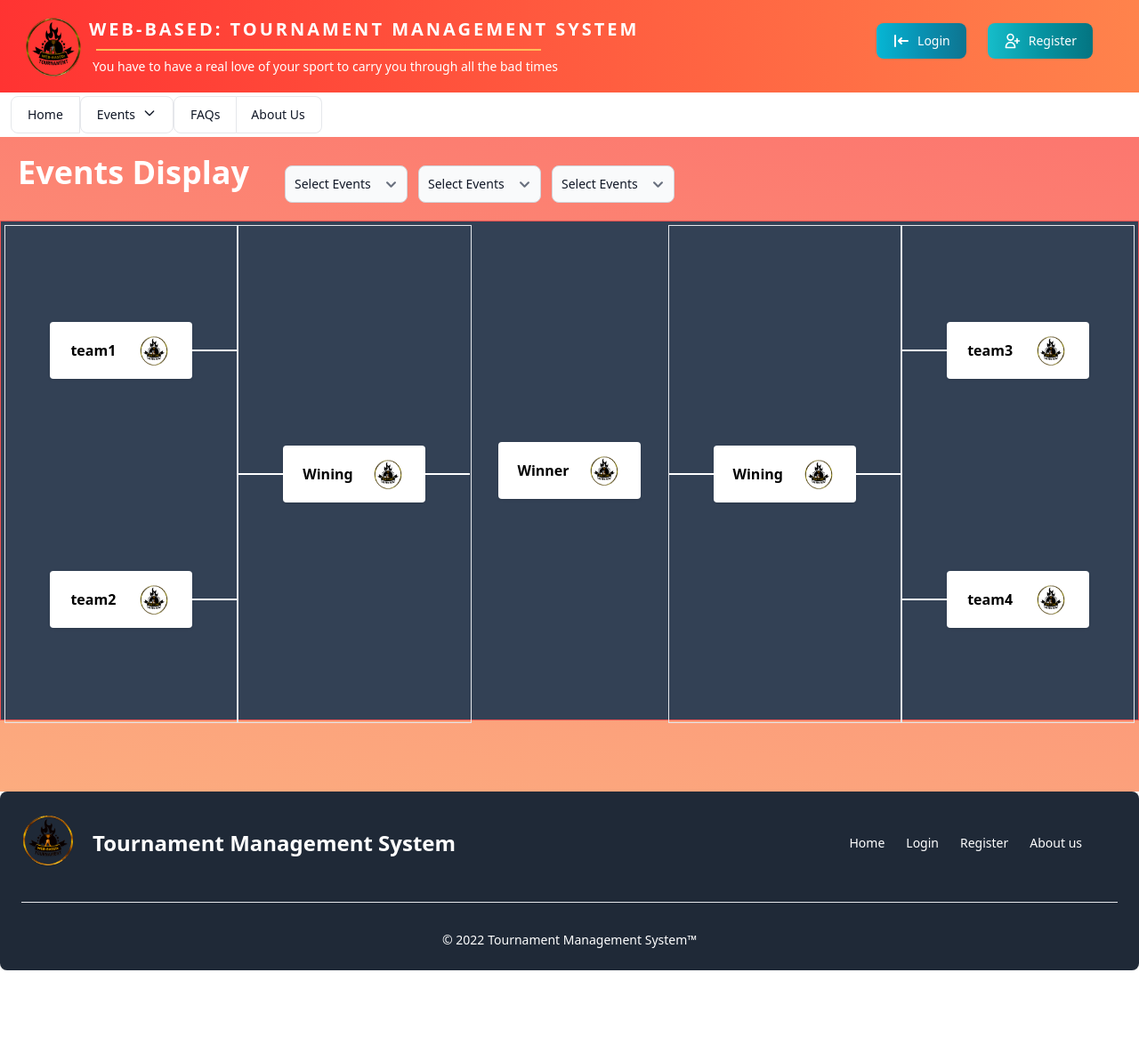
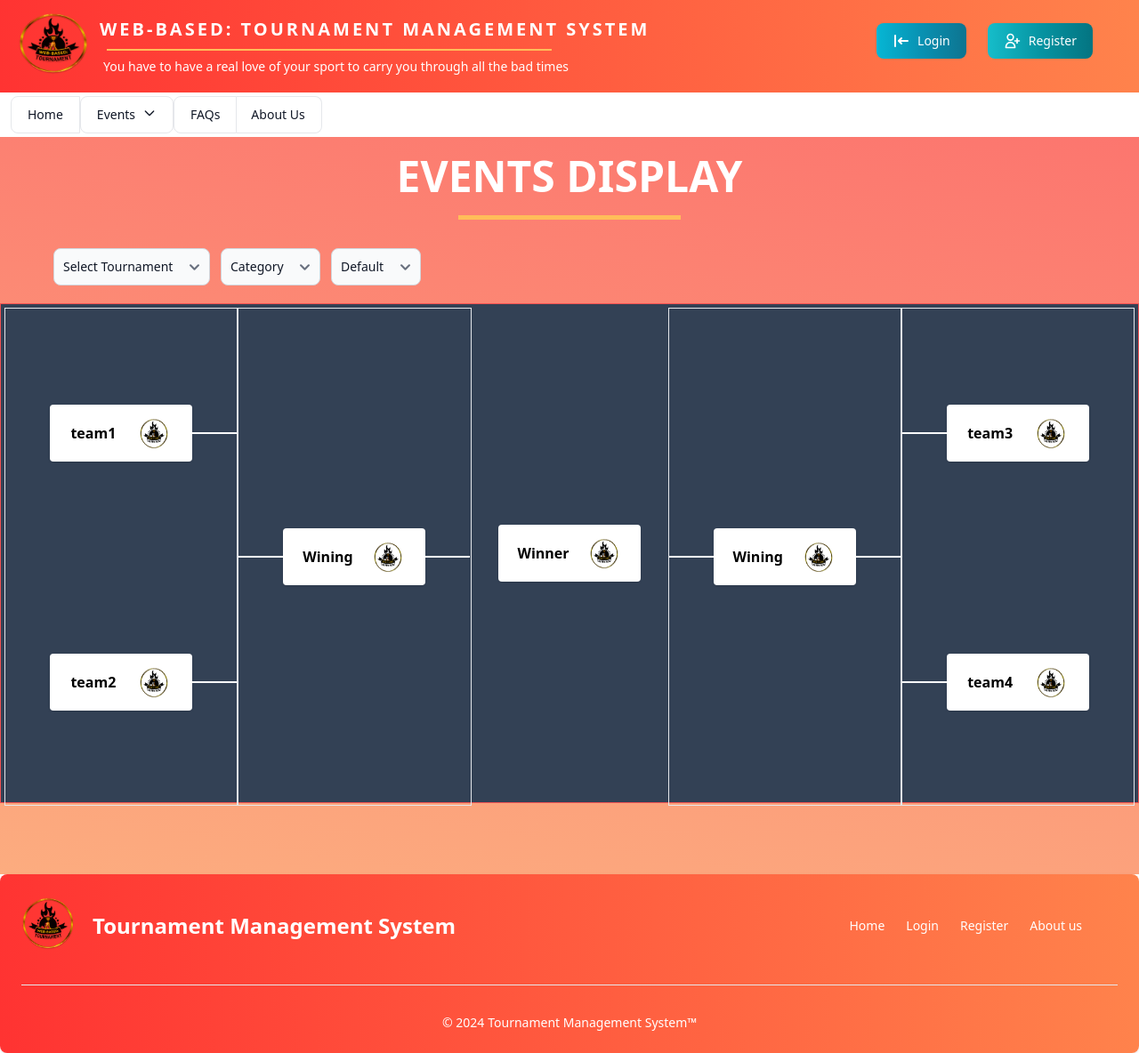
Before and after one commit to Sowishi/Tournament-Management-System, a React (Vite) app: page /events in a window 1280 px wide. Shown: the top 1184 px of the page at 89% size. Before the commit the page ends 1091 px from the top, so only its background shows below. Built offline with nearby package versions, Linux system fonts and the light colour scheme; the HTML template or start-up script is replaced by a standard one.

Commit message:
Fix ui design

```diff
--- a/src/components/footer.jsx
+++ b/src/components/footer.jsx
@@ -3,7 +3,13 @@ import logo from "../assets/logo2.png";
 
 export function TmsFooter() {
   return (
-    <Footer bgDark container>
+    <Footer
+      style={{
+        background:
+          "linear-gradient(87deg, rgba(255,51,50,1) 0%, rgba(255,131,76,1) 100%)",
+      }}
+      container
+    >
       <div className="w-full text-center">
         <div className="w-full justify-between sm:flex sm:items-center sm:justify-between">
           <div className="wrapper flex items-center justify-start">
@@ -33,7 +39,7 @@ export function TmsFooter() {
           className="text-white"
           href="#"
           by="Tournament Management System™"
-          year={2022}
+          year={2024}
         />
       </div>
     </Footer>
--- a/src/components/header.jsx
+++ b/src/components/header.jsx
@@ -1,11 +1,12 @@
 import { Button, Dropdown } from "flowbite-react";
-import logo from "../assets/logo.png";
+import logo from "../assets/logo2.png";
 import Navigation from "./navigation";
 import { Link } from "react-router-dom";
 import { useStore } from "../zustand/store";
 import { eventsName } from "../constant";
 import { HiLogin } from "react-icons/hi";
 import { HiOutlineUserAdd } from "react-icons/hi";
+import { motion } from "framer-motion";
 
 const Header = () => {
   const { currentEvent } = useStore();
@@ -20,9 +21,13 @@ const Header = () => {
         }}
       >
         <div className="brand flex items-center justify-between p-3 mx-2">
-          <div className="wrapper flex items-center justify-start">
+          <motion.div
+            initial={{ scale: 0 }}
+            animate={{ scale: 1 }}
+            className="wrapper flex items-center justify-start"
+          >
             <img src={logo} alt="" style={{ width: "5rem", height: "5rem" }} />
-            <div className="title">
+            <div className="title ml-3">
               <h1
                 className="text-xl text-white font-bold "
                 style={{ letterSpacing: "3px" }}
@@ -44,10 +49,13 @@ const Header = () => {
                 </>
               )}
             </div>
-          </div>
+          </motion.div>
 
-          {!currentEvent && (
-            <div className="auth-links w-100 flex justify-end items-center mx-5">
+          <motion.div
+            initial={{ scale: 0 }}
+            animate={{ scale: 1 }}
+            className="auth-links w-100 flex justify-end items-center mx-5"
+          >
             <div className="flex mb-3">
               <Link to={"/login"}>
                 <Button gradientMonochrome="info" className="mx-3">
@@ -62,8 +70,7 @@ const Header = () => {
                 </Button>
               </Link>
             </div>
-            </div>
-          )}
+          </motion.div>
         </div>
       </div>
 
--- a/src/components/singleElimination.jsx
+++ b/src/components/singleElimination.jsx
@@ -3,11 +3,8 @@ import logo from "../assets/logo.png";
 const SingleElimination = ({ teams }) => {
   const teamsHalf = teams.length / 2;
 
-  console.log(teamsHalf);
-
   const bracketA = teams.slice(0, teamsHalf);
   const bracketB = teams.slice(teamsHalf, teams.length + 1);
-  console.log(bracketA, bracketB);
 
   return (
     <div className="container border border-red-500 mx-auto bg-slate-700 min-h-[35rem]">
--- /dev/null
+++ b/src/components/title.jsx
@@ -0,0 +1,21 @@
+import { motion } from "framer-motion";
+
+const Title = ({ title }) => {
+  return (
+    <motion.div
+      initial={{ y: -600 }}
+      animate={{ y: 0 }}
+      className="wrapper flex jsutify-center items-center  flex-col mb-5"
+    >
+      <h1 className="font-bold uppercase text-white text-5xl m-5 text-center">
+        {title}
+      </h1>
+      <div
+        style={{ background: "#FFBD59" }}
+        className="line h-[5px] w-[250px]"
+      ></div>
+    </motion.div>
+  );
+};
+
+export default Title;
--- a/src/pages/calendar.jsx
+++ b/src/pages/calendar.jsx
@@ -3,6 +3,7 @@ import { Calendar, momentLocalizer } from "react-big-calendar";
 import moment from "moment";
 const localizer = momentLocalizer(moment);
 import "react-big-calendar/lib/css/react-big-calendar.css";
+import Title from "../components/title";
 
 const TMSCalendar = () => {
   const events = [
@@ -26,9 +27,7 @@ const TMSCalendar = () => {
         <div className="flex">
           <div className="basis-8/12"></div>
         </div>
-        <h1 className="font-bold text-4xl text-white my-5 mb-10 text-center uppercase">
-          Events Calendar
-        </h1>
+        <Title title={"calendar"} />
         <Calendar
           className="mx-5 bg-white rounded p-6"
           localizer={localizer}
--- a/src/pages/events.jsx
+++ b/src/pages/events.jsx
@@ -1,4 +1,5 @@
 import SingleElimination from "../components/singleElimination";
+import Title from "../components/title";
 import TmsSelect from "../components/tmsSelect";
 import DefaultLayout from "../layout/defaultLayout";
 
@@ -7,16 +8,15 @@ const Events = () => {
 
   return (
     <DefaultLayout>
+      <Title title={"Events Display"} />
+
       <div className="header flex m-5">
-        <h1 className="text-white justify-center items-center  font-bold text-4xl">
-          Events Display
-        </h1>
         <div className="wrapper ml-10 flex">
-          <TmsSelect data={["Select Events", "Bicol Meet"]} />
+          <TmsSelect data={["Select Tournament", "Bicol Meet"]} />
           <div className="mx-3">
-            <TmsSelect data={["Select Events"]} />
+            <TmsSelect data={["Category"]} />
           </div>
-          <TmsSelect data={["Select Events"]} />
+          <TmsSelect data={["Default"]} />
         </div>
       </div>
       <SingleElimination teams={teams} />
--- a/src/pages/landing.jsx
+++ b/src/pages/landing.jsx
@@ -3,6 +3,19 @@ import { TMSCarousel } from "../components/carousel";
 import Header from "../components/header";
 import LoadingScreen from "../components/loadingScreen";
 import DefaultLayout from "../layout/defaultLayout";
+import { motion } from "framer-motion";
+import Title from "../components/title";
+
+//  <div className="header flex m-5">
+//       <div className="wrapper ml-10 flex">
+//         <TmsSelect data={["Select Tournaments", "Bicol Meet"]} />
+//         <div className="mx-3">
+//           <TmsSelect data={["Select Category"]} />
+//         </div>
+//         <TmsSelect data={["Default"]} />
+//       </div>
+//     </div>
+//     <SingleElimination teams={teams} />
 
 const Landing = () => {
   const [loading, setLoading] = useState(true);
@@ -10,7 +23,7 @@ const Landing = () => {
   useEffect(() => {
     setTimeout(() => {
       setLoading(false);
-    }, 2000);
+    }, 1000);
   }, []);
 
   return (
@@ -19,15 +32,7 @@ const Landing = () => {
         <LoadingScreen />
       ) : (
         <DefaultLayout>
-          <div className="wrapper flex jsutify-center items-center  flex-col mb-5">
-            <h1 className="font-bold text-white text-5xl m-5 text-center">
-              Announcement
-            </h1>
-            <div
-              style={{ background: "#FFBD59" }}
-              className="line h-[5px] w-[250px]"
-            ></div>
-          </div>
+          <Title title={"Announcement"} />
 
           <div className="container mx-auto h-[30rem] flex justify-center items-center">
             <TMSCarousel />
```
Lines whose indentation alone changed are shown as unchanged.
